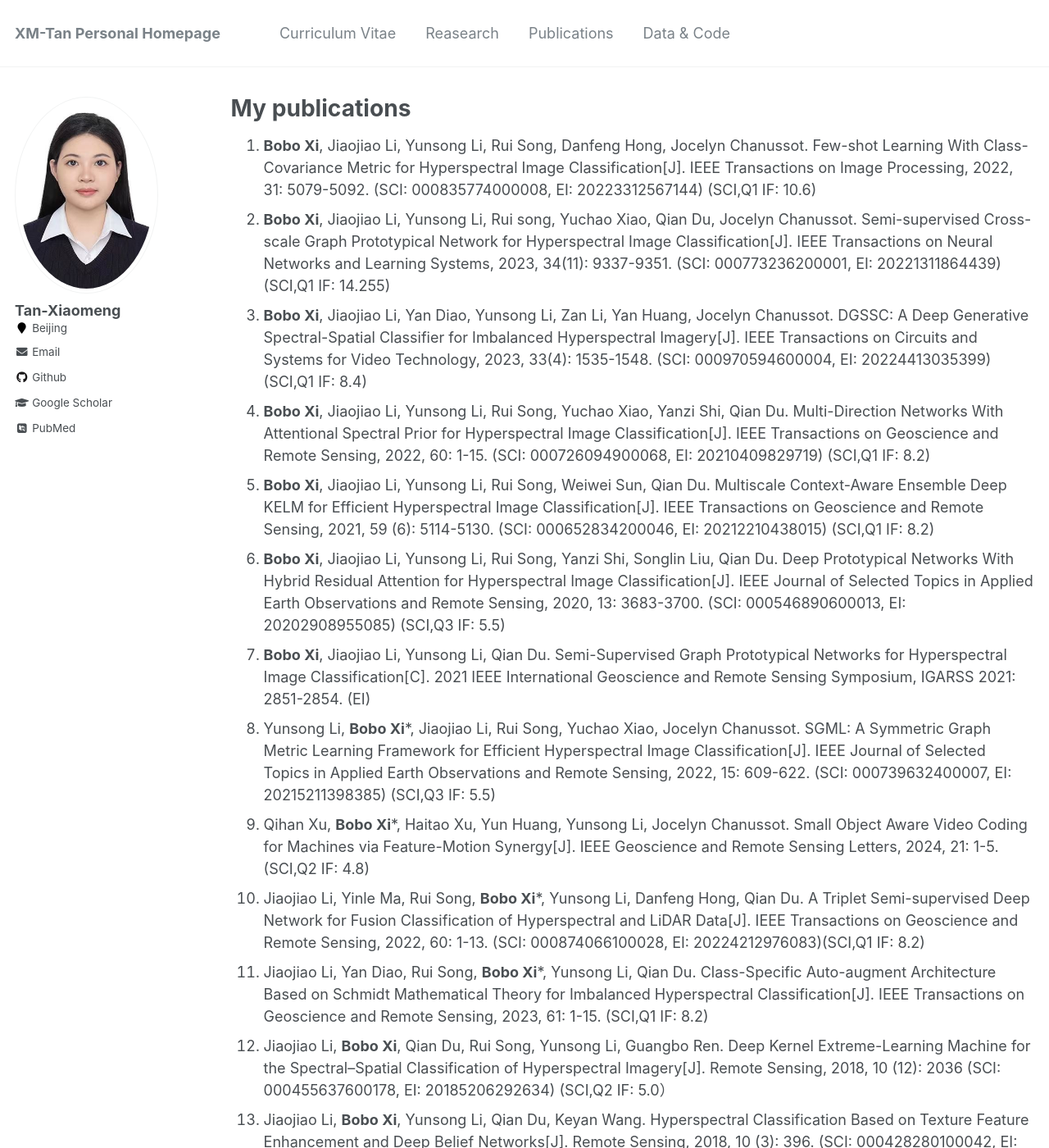
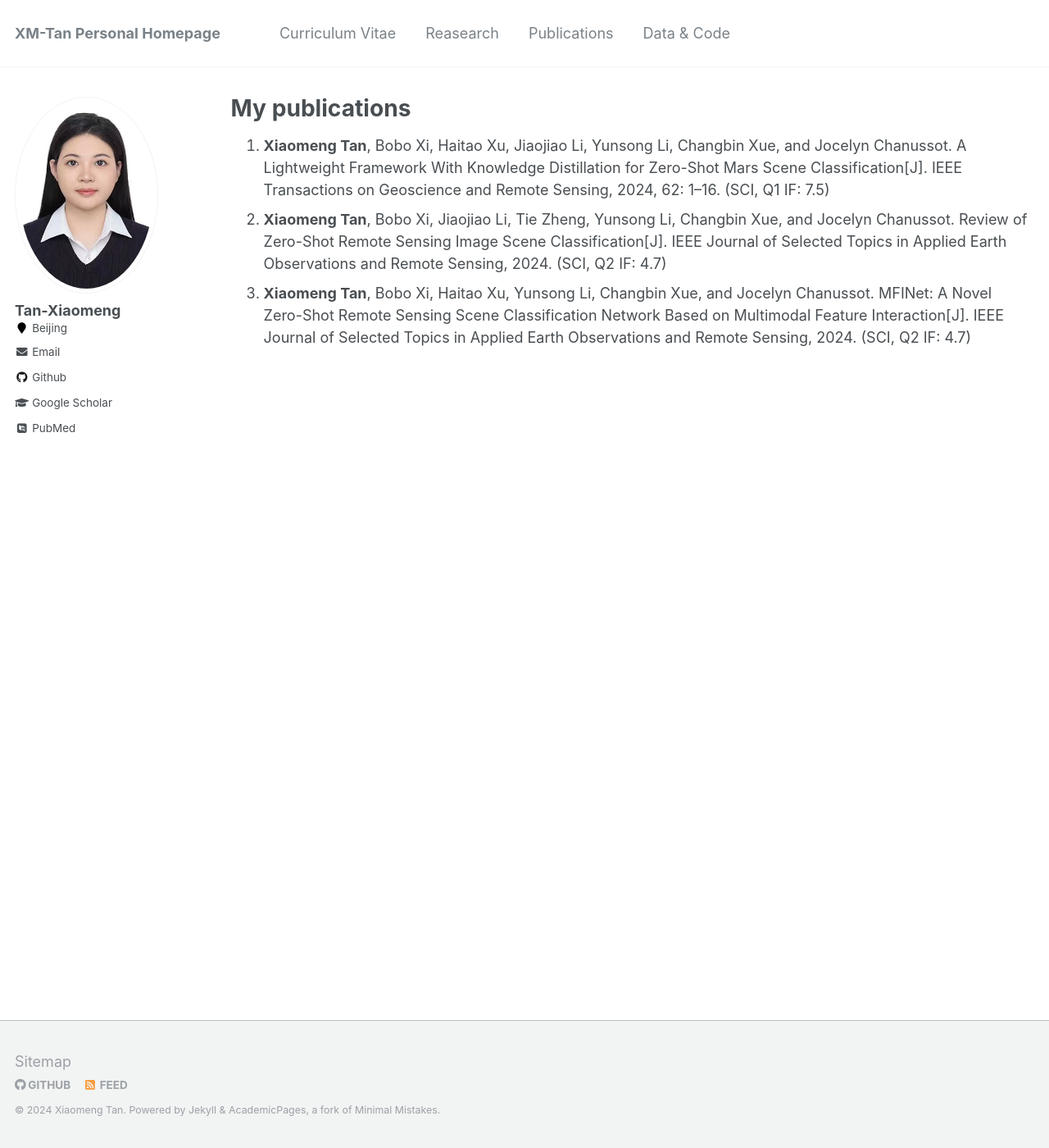
Before and after one commit to XM-Tan/xm-tan.github.io, a Jekyll site: the page built from _pages/publist.md, in a window 1280 px wide and 1400 px high. Shown: the whole window at 82% size. Built offline with Jekyll 4.4.1, drawn with Linux system fonts in a browser that asks for light colours; some web fonts are replaced; some of the changed text lies outside the part shown.

Commit message:
Update publist.md

```diff
--- a/_pages/publist.md
+++ b/_pages/publist.md
@@ -9,23 +9,7 @@ redirect_from:
 
 {% include base_path %}
 
-1. **Bobo Xi**, Jiaojiao Li, Yunsong Li, Rui Song, Danfeng Hong, Jocelyn Chanussot. Few-shot Learning With Class-Covariance Metric for Hyperspectral Image Classification[J]. IEEE Transactions on Image Processing, 2022, 31: 5079-5092. (SCI: 000835774000008, EI: 20223312567144) (SCI,Q1 IF: 10.6)
-2. **Bobo Xi**, Jiaojiao Li, Yunsong Li, Rui song, Yuchao Xiao, Qian Du, Jocelyn Chanussot. Semi-supervised Cross-scale Graph Prototypical Network for Hyperspectral Image Classification[J]. IEEE Transactions on Neural Networks and Learning Systems, 2023, 34(11): 9337-9351. (SCI: 000773236200001, EI: 20221311864439) (SCI,Q1 IF: 14.255)
-3. **Bobo Xi**, Jiaojiao Li, Yan Diao, Yunsong Li, Zan Li, Yan Huang, Jocelyn Chanussot. DGSSC: A Deep Generative Spectral-Spatial Classifier for Imbalanced Hyperspectral Imagery[J]. IEEE Transactions on Circuits and Systems for Video Technology, 2023, 33(4): 1535-1548. (SCI: 000970594600004, EI: 20224413035399) (SCI,Q1  IF: 8.4)
-4. **Bobo Xi**, Jiaojiao Li, Yunsong Li, Rui Song, Yuchao Xiao, Yanzi Shi, Qian Du. Multi-Direction Networks With Attentional Spectral Prior for Hyperspectral Image Classification[J]. IEEE Transactions on Geoscience and Remote Sensing, 2022, 60: 1-15. (SCI: 000726094900068, EI: 20210409829719) (SCI,Q1  IF: 8.2)
-5. **Bobo Xi**, Jiaojiao Li, Yunsong Li, Rui Song, Weiwei Sun, Qian Du. Multiscale Context-Aware Ensemble Deep KELM for Efficient Hyperspectral Image Classification[J]. IEEE Transactions on Geoscience and Remote Sensing, 2021, 59 (6): 5114-5130. (SCI: 000652834200046, EI: 20212210438015) (SCI,Q1  IF: 8.2)
-6. **Bobo Xi**, Jiaojiao Li, Yunsong Li, Rui Song, Yanzi Shi, Songlin Liu, Qian Du. Deep Prototypical Networks With Hybrid Residual Attention for Hyperspectral Image Classification[J]. IEEE Journal of Selected Topics in Applied Earth Observations and Remote Sensing, 2020, 13: 3683-3700. (SCI: 000546890600013, EI: 20202908955085) (SCI,Q3  IF: 5.5)
-7. **Bobo Xi**, Jiaojiao Li, Yunsong Li, Qian Du. Semi-Supervised Graph Prototypical Networks for Hyperspectral Image Classification[C]. 2021 IEEE International Geoscience and Remote Sensing Symposium, IGARSS 2021: 2851-2854. (EI)
-8. Yunsong Li, **Bobo Xi***, Jiaojiao Li, Rui Song, Yuchao Xiao, Jocelyn Chanussot. SGML: A Symmetric Graph Metric Learning Framework for Efficient Hyperspectral Image Classification[J]. IEEE Journal of Selected Topics in Applied Earth Observations and Remote Sensing, 2022, 15: 609-622. (SCI: 000739632400007, EI: 20215211398385) (SCI,Q3  IF: 5.5)
-9. Qihan Xu, **Bobo Xi***, Haitao Xu, Yun Huang, Yunsong Li, Jocelyn Chanussot. Small Object Aware Video Coding for Machines via Feature-Motion Synergy[J]. IEEE Geoscience and Remote Sensing Letters, 2024, 21: 1-5. (SCI,Q2 IF: 4.8)
-10. Jiaojiao Li, Yinle Ma, Rui Song, **Bobo Xi***, Yunsong Li, Danfeng Hong, Qian Du. A Triplet Semi-supervised Deep Network for Fusion Classification of Hyperspectral and LiDAR Data[J]. IEEE Transactions on Geoscience and Remote Sensing, 2022, 60: 1-13. (SCI: 000874066100028, EI: 20224212976083)(SCI,Q1 IF: 8.2)
-11. Jiaojiao Li, Yan Diao, Rui Song, **Bobo Xi***, Yunsong Li, Qian Du. Class-Specific Auto-augment Architecture Based on Schmidt Mathematical Theory for Imbalanced Hyperspectral Classification[J]. IEEE Transactions on Geoscience and Remote Sensing, 2023, 61: 1-15. (SCI,Q1 IF: 8.2)
-12. Jiaojiao Li, **Bobo Xi**, Qian Du, Rui Song, Yunsong Li, Guangbo Ren. Deep Kernel Extreme-Learning Machine for the Spectral–Spatial Classification of Hyperspectral Imagery[J]. Remote Sensing, 2018, 10 (12): 2036 (SCI: 000455637600178, EI: 20185206292634) (SCI,Q2 IF: 5.0）
-13. Jiaojiao Li, **Bobo Xi**, Yunsong Li, Qian Du, Keyan Wang. Hyperspectral Classification Based on Texture Feature Enhancement and Deep Belief Networks[J]. Remote Sensing, 2018, 10 (3): 396. (SCI: 000428280100042, EI: 20181204934871) (SCI,Q2 IF: 5.0)
-14. Yan Huang, Xiao Zhou, **Bobo Xi**, Jiaojiao Li, Jian Kang, Shiyang Tang, Zhanye Chen, Wei Hong. Diverse-Region Hyperspectral Image Classification via Superpixelwise Graph Convolution Technique[J]. Remote Sensing, 2022, 12 (14): 2907. (SCI: 000818328800001, EI: 20222612286549) (SCI,Q2 IF: 5.0)
-15. Jiaojiao Li, Qian Du, **Bobo Xi**, Yunsong Li. Hyperspectral Image Classification Via Sample Expansion for Convolutional Neural Network[C]. 2018 9th Workshop on Hyperspectral Image and Signal Processing: Evolution in Remote Sensing (WHISPERS 2018). (EI)
-16. Yunsong Li, Yanzi Shi, Keyan Wang, **Bobo Xi**, Jiaojiao Li, Paolo Gamba[J]. Target Detection With Unconstrained Linear Mixture Model and Hierarchical Denoising Autoencoder in Hyperspectral Imagery[J]. IEEE Transactions on Image Processing, 2022, vol 31: 1418 – 1432.  (SCI: 000747453200013, EI: 20220411531642) (SCI,Q1 IF: 10.6)
-17. Yanzi Shi, Jiaojiao Li, Yuxuan Zheng, **Bobo Xi**, Yunsong Li. Hyperspectral Target Detection with RoI Feature Transformation and Multiscale Spectral Attention[J]. IEEE Transactions on Geoscience and Remote Sensing, 2021, vol. 56 (6): 5071-5084. (SCI: 000652834200043, EI: 20212210437424) (SCI,Q1  IF: 8.2)
-18. Yanzi Shi, Jiaojiao Li, Yaping Yin, **Bobo Xi**, Yunsong Li. Hyperspectral Target Detection With Macro-Micro Feature Extracted by 3-D Residual Autoencoder[J]. IEEE Journal of Selected Topics in Applied Earth Observations and Remote Sensing, 2019, 12 (12): 4907-4919. (SCI: 000515698700018, EI: 20200708171128) (SCI,Q3  IF: 5.5)
-19. Jiaojiao Li, Xi Zhao, Yunsong Li, Qian Du, **Bobo Xi**, Jing Hu. Classification of Hyperspectral Imagery Using a New Fully Convolutional Neural Network[J]. IEEE Geoscience and Remote Sensing Letters, 2018,15(2), 292-296. (SCI: 000423615300027, EI: 20180304657590) (SCI,Q2 IF: 4.8)
-20. Jiahui Qu, Yunsong Li, Qian Du, Wenqian Dong, **Bobo Xi**. Hyperspectral Pansharpening Based on Homomorphic Filtering and Weighted Tensor Matrix[J]. Remote Sensing, 2019, 11 (9):1005. (SCI: 000469763600013, EI: 20192106946628) (SCI,Q2 IF: 5.0)
+
+1. **Xiaomeng Tan**, Bobo Xi, Haitao Xu, Jiaojiao Li, Yunsong Li, Changbin Xue, and Jocelyn Chanussot. A Lightweight Framework With Knowledge Distillation for Zero-Shot Mars Scene Classification[J]. IEEE Transactions on Geoscience and Remote Sensing, 2024, 62: 1–16. (SCI, Q1  IF: 7.5)
+2. **Xiaomeng Tan**, Bobo Xi, Jiaojiao Li, Tie Zheng, Yunsong Li, Changbin Xue, and Jocelyn Chanussot. Review of Zero-Shot Remote Sensing Image Scene Classification[J]. IEEE Journal of Selected Topics in Applied Earth Observations and Remote Sensing, 2024. (SCI, Q2  IF: 4.7)
+3. **Xiaomeng Tan**, Bobo Xi, Haitao Xu, Yunsong Li, Changbin Xue, and Jocelyn Chanussot. MFINet: A Novel Zero-Shot Remote Sensing Scene Classification Network Based on Multimodal Feature Interaction[J]. IEEE Journal of Selected Topics in Applied Earth Observations and Remote Sensing, 2024. (SCI, Q2  IF: 4.7)
```
